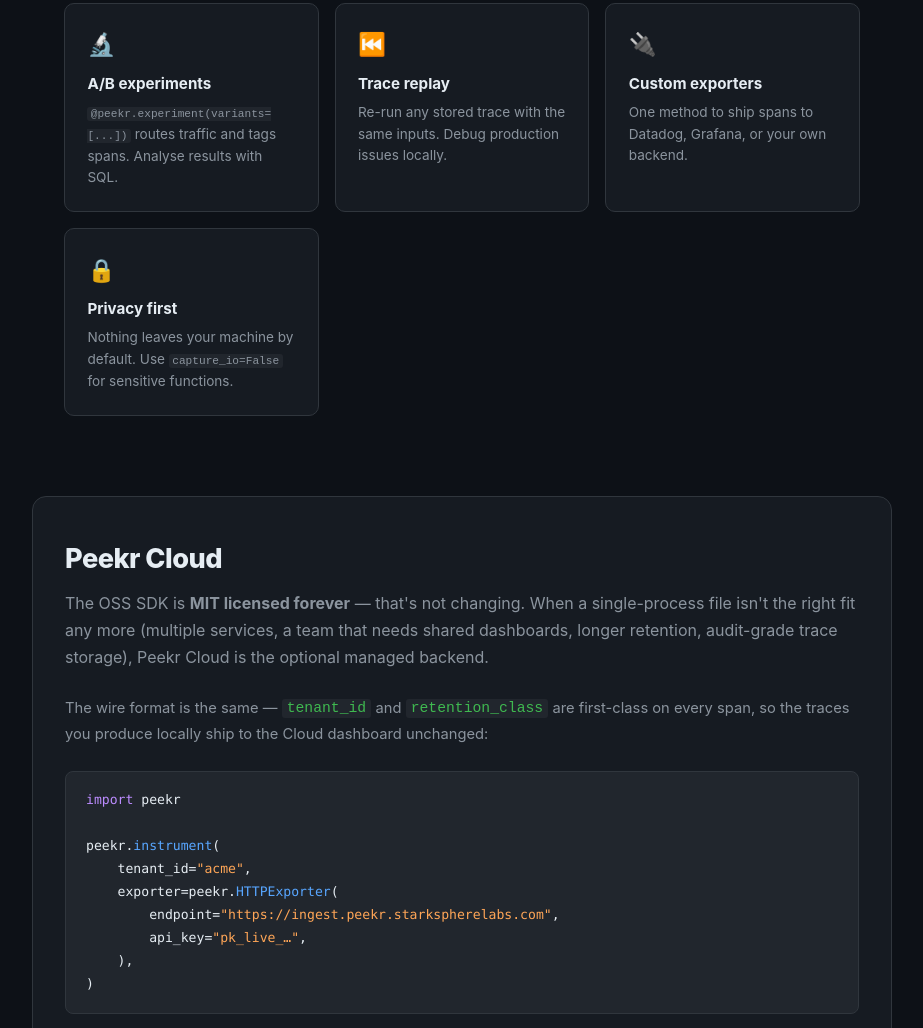
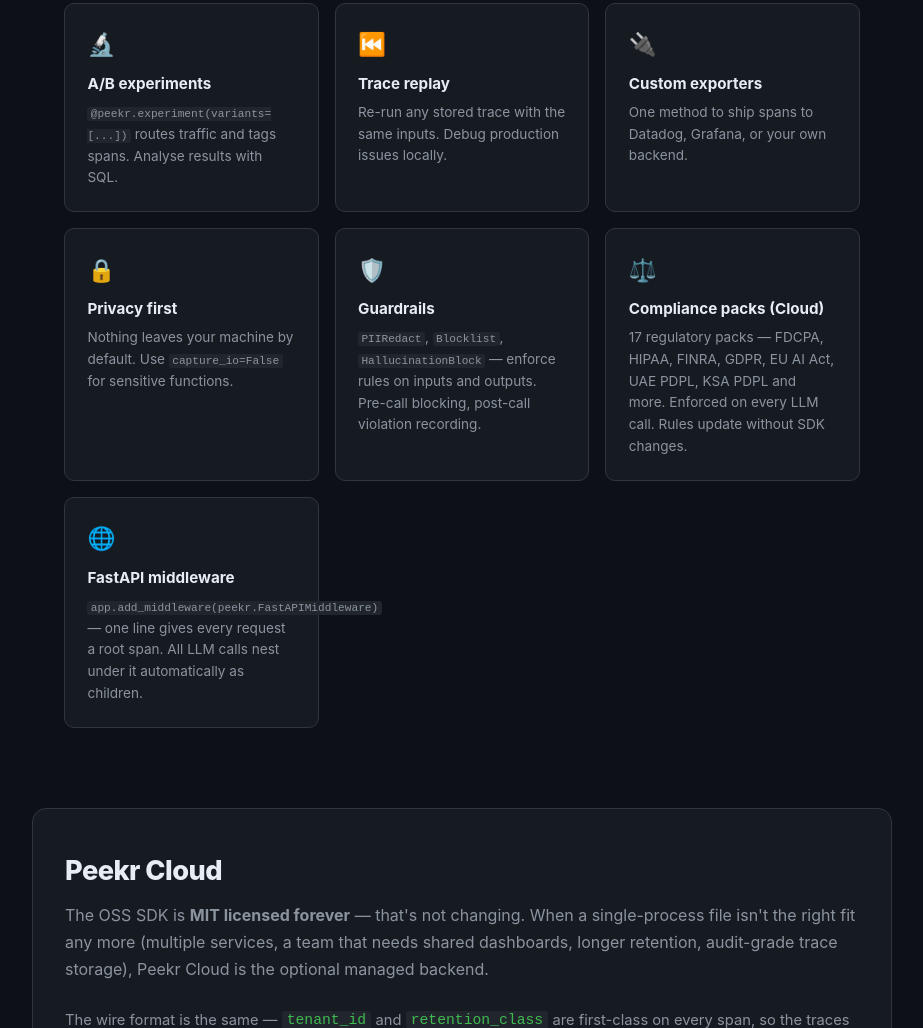
Before and after one commit to ashwanijha04/peekr, a plain HTML site: page docs/index.html in a window 1280 px wide. Shown: the part 8696-9724 px from the top of the page, without its empty margins (178-1101 px from the left). Drawn offline with Linux system fonts and the light colour scheme.

Commit message:
feat(landing): add guardrails, 17 compliance packs, FastAPI middleware to features grid

```diff
--- a/docs/index.html
+++ b/docs/index.html
@@ -668,6 +668,9 @@ FROM spans GROUP BY model;</pre>
     <div class="feature-card"><div class="feature-icon">⏮️</div><h3>Trace replay</h3><p>Re-run any stored trace with the same inputs. Debug production issues locally.</p></div>
     <div class="feature-card"><div class="feature-icon">🔌</div><h3>Custom exporters</h3><p>One method to ship spans to Datadog, Grafana, or your own backend.</p></div>
     <div class="feature-card"><div class="feature-icon">🔒</div><h3>Privacy first</h3><p>Nothing leaves your machine by default. Use <code>capture_io=False</code> for sensitive functions.</p></div>
+    <div class="feature-card"><div class="feature-icon">🛡️</div><h3>Guardrails</h3><p><code>PIIRedact</code>, <code>Blocklist</code>, <code>HallucinationBlock</code> — enforce rules on inputs and outputs. Pre-call blocking, post-call violation recording.</p></div>
+    <div class="feature-card"><div class="feature-icon">⚖️</div><h3>Compliance packs (Cloud)</h3><p>17 regulatory packs — FDCPA, HIPAA, FINRA, GDPR, EU AI Act, UAE PDPL, KSA PDPL and more. Enforced on every LLM call. Rules update without SDK changes.</p></div>
+    <div class="feature-card"><div class="feature-icon">🌐</div><h3>FastAPI middleware</h3><p><code>app.add_middleware(peekr.FastAPIMiddleware)</code> — one line gives every request a root span. All LLM calls nest under it automatically as children.</p></div>
   </div>
 </section>
 
```
